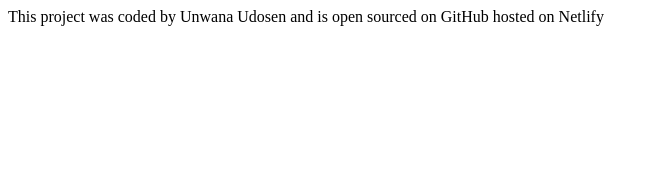
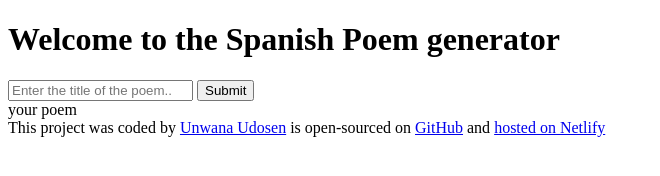
Before and after one commit to topdollar50/poem-generator-, a plain HTML site: page index.html in a window 1280 px wide. Shown: the whole page, without its empty margins (0-660 px from the left). Drawn offline with Linux system fonts and the light colour scheme.

Commit message:
Added basic html structure

```diff
--- a/index.html
+++ b/index.html
@@ -10,16 +10,39 @@
 
   <meta name="viewport" content="width=device-width, initial-scale=1.0" />
 
-  <title>Poem Generator</title>
+  <title>Poem generator</title>
 
 </head>
 
 <body>
 
+  <header>
+      <h1>
+          Welcome to the Spanish Poem generator
+      </h1>
+  </header>
+  <main>
+      <form>
+          <input type = "text" placeholder = "Enter the title of the poem.."  autocomplete = "off" required>
+          <input type = "submit">
+      </form>
+      <div>
+          your poem
+          <br />
+      </div>
+  </main>
   <footer>
-    This project was coded by <a>Unwana Udosen </a> and is open sourced on <a>GitHub </a> hosted on <a>Netlify</a>
+      This project was coded by
+        <a href="https://github.com/topdollar50" target="_blank"> Unwana Udosen</a>
+        is open-sourced on
+        <a href="https://github.com/topdollar50/poem-generator-/tree/main" target="_blank"
+          > GitHub</a>
+        and
+        <a href="https://poemw.netlify.app/" target="_blank"
+          >hosted on Netlify</a
+        >
   </footer>
 
 </body>
 
-    </html>
+</html>
```
